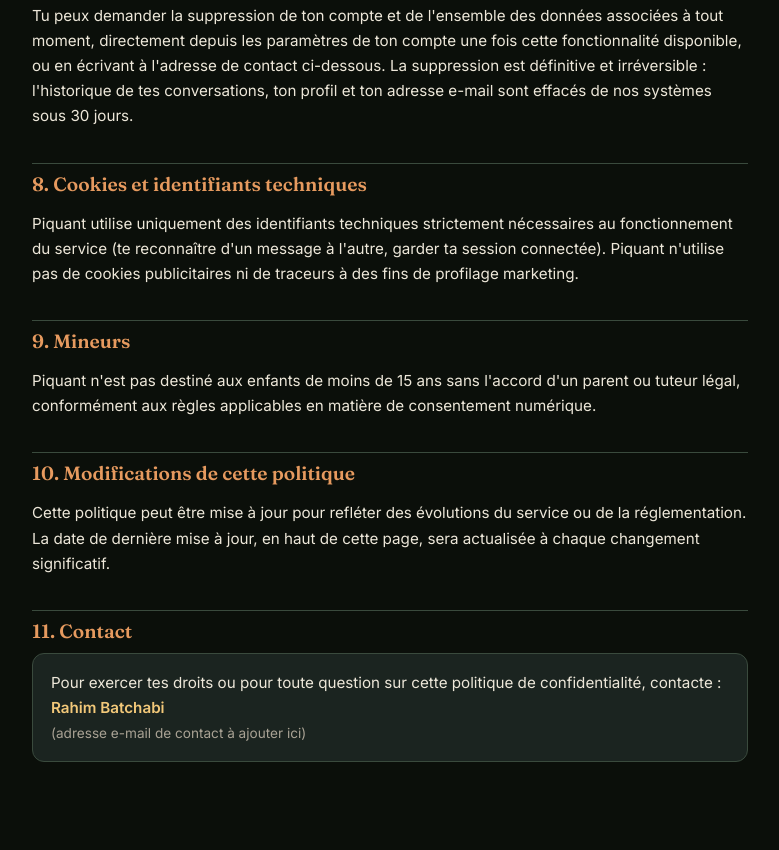
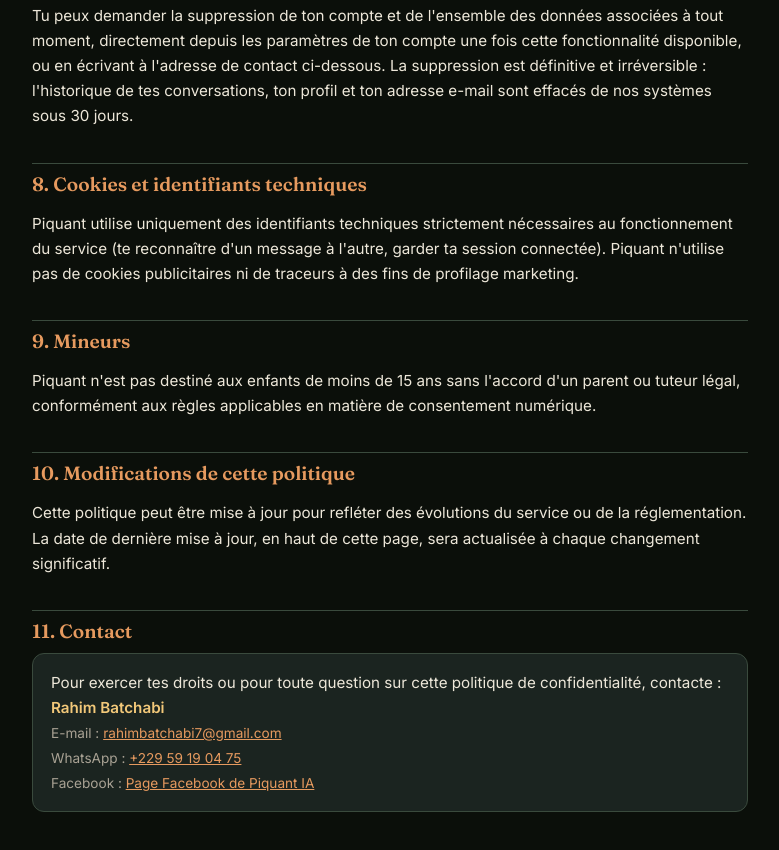
Before and after one commit to rahim025/Piquante-, a website: page public/privacy.html in a window 1280 px wide. Shown: the part 2578-3428 px from the top of the page, without its empty margins (250-1029 px from the left). Drawn offline with Linux system fonts and the light colour scheme.

Commit message:
Add files via upload

```diff
--- a/public/privacy.html
+++ b/public/privacy.html
@@ -183,7 +183,11 @@
     <p style="margin:0;">
       Pour exercer tes droits ou pour toute question sur cette politique de confidentialité,
       contacte : <strong>Rahim Batchabi</strong><br/>
-      <span style="color:var(--parchment-dim); font-size:0.85rem;">(adresse e-mail de contact à ajouter ici)</span>
+      <span style="color:var(--parchment-dim); font-size:0.85rem;">
+        E-mail : <a href="mailto:rahimbatchabi7@gmail.com">rahimbatchabi7@gmail.com</a><br/>
+        WhatsApp : <a href="https://wa.me/22959190475">+229 59 19 04 75</a><br/>
+        Facebook : <a href="https://www.facebook.com/profile.php?id=61585948953933" target="_blank" rel="noopener">Page Facebook de Piquant IA</a>
+      </span>
     </p>
   </div>
 
```
